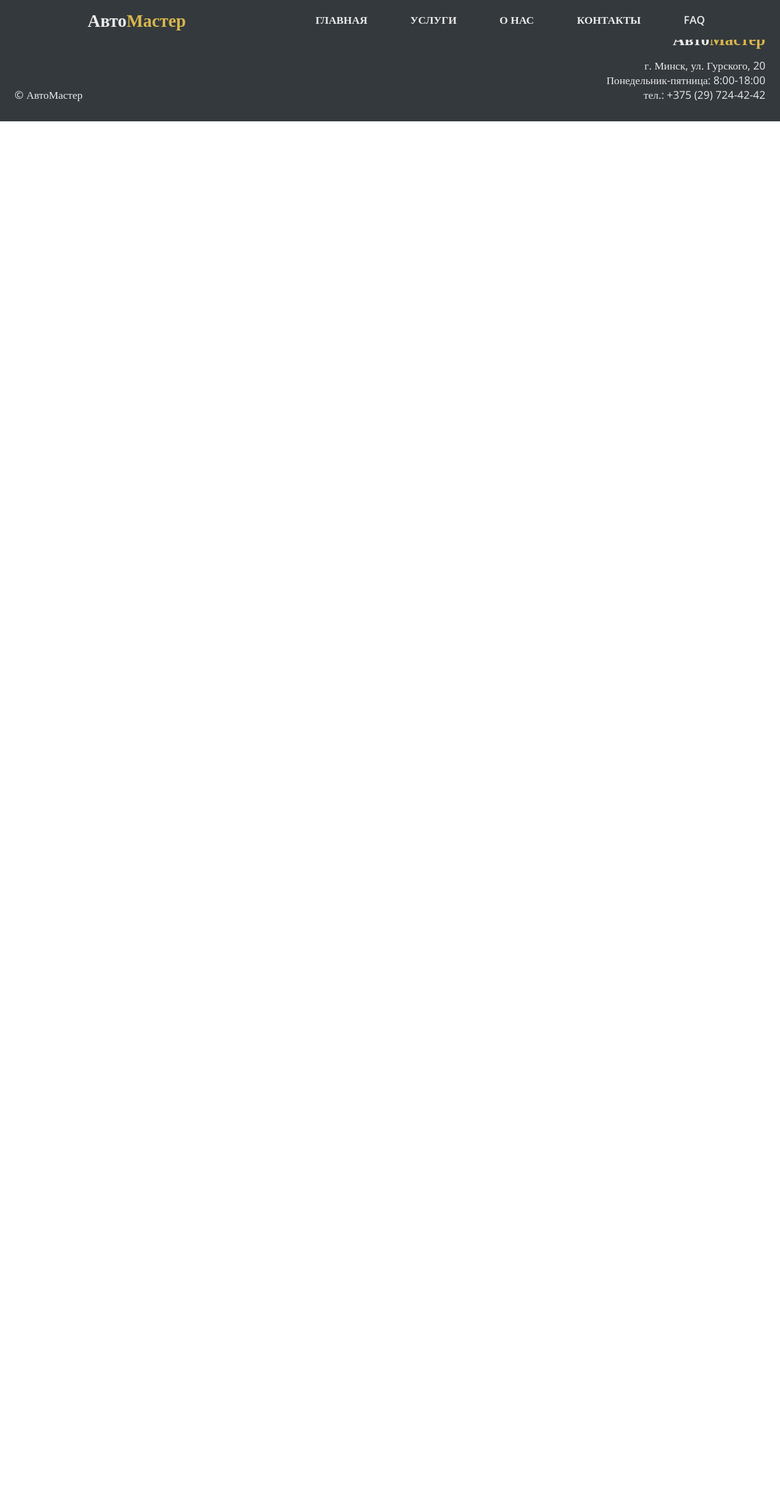
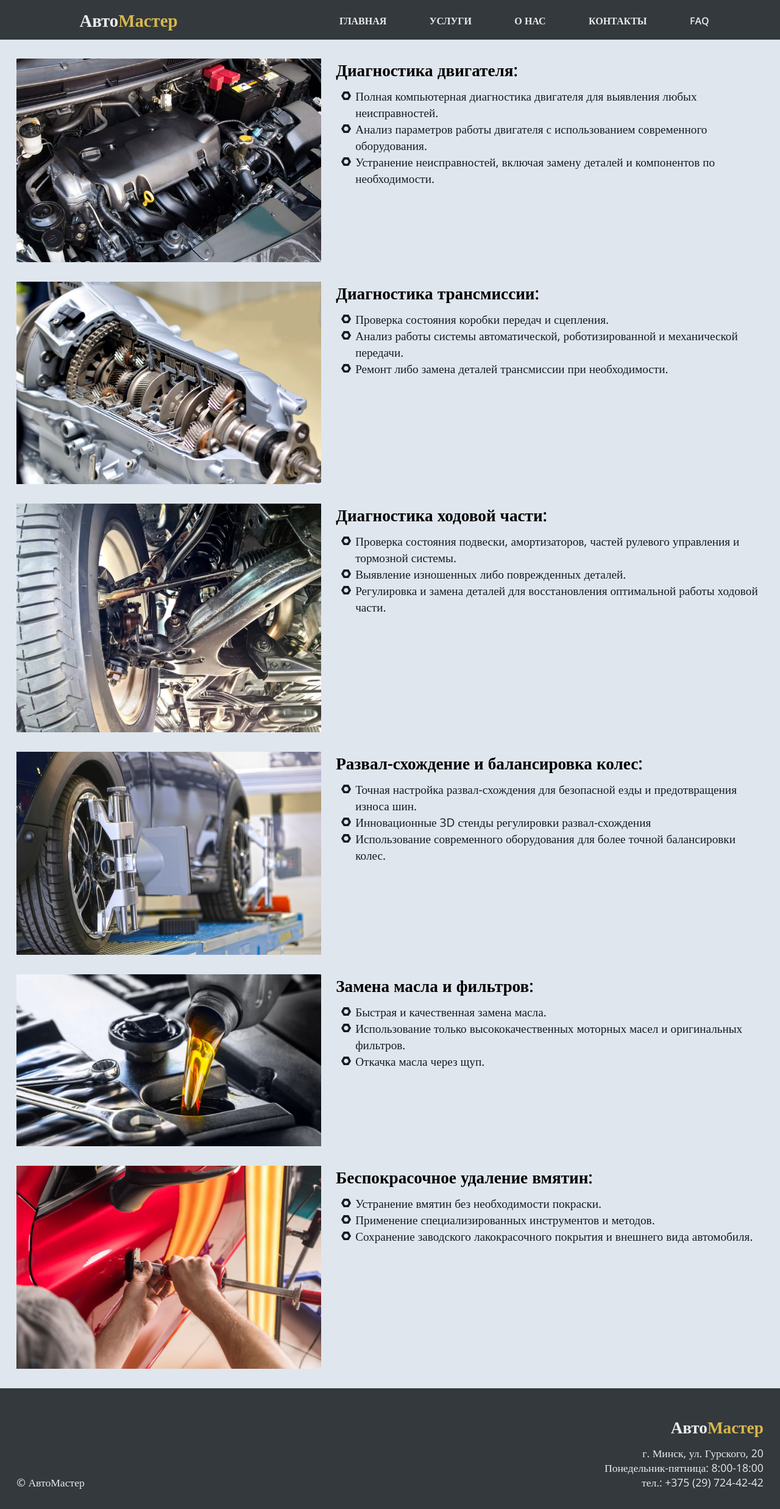
Before and after one commit to diteron/web-tech1, a PHP site: page /services.html in a window 1280 px wide. Shown: the whole page at 61% size. Before the commit the page ends 199 px from the top, so only its background shows below. Run offline with PHP 8.4, Linux system fonts and the light colour scheme; some libraries are stand-ins or nearby versions.

Commit message:
Add 'services' page

```diff
--- a/task1/index.html
+++ b/task1/index.html
@@ -48,7 +48,7 @@
             </div>
             <div class="home-services">
                 <div class="home-services-header">
-                    <h1>Наши услуги:</h1>
+                    <h2>Наши услуги:</h2>
                 </div>
                 <div class="home-services-list">
                     <ul>
--- a/task1/services.html
+++ b/task1/services.html
@@ -29,9 +29,74 @@
             </nav>
         </header>
     </div>
-    <div class="main-container">
+    <div class="services-main-container">
         <main>
-
+            <div class="first-service">
+                <img src="img/engine.jpg" alt="engine">
+                <div class="service-text">
+                    <h2>Диагностика двигателя:</h2>
+                    <ul>
+                        <li>Полная компьютерная диагностика двигателя для выявления любых неисправностей.</li>
+                        <li>Анализ параметров работы двигателя с использованием современного оборудования.</li>
+                        <li>Устранение неисправностей, включая замену деталей и компонентов по необходимости.</li>
+                    </ul>
+                </div>
+            </div>
+            <div class="other-service">
+                <img src="img/transmission.jpg" alt="transmission">
+                <div class="service-text">
+                    <h2>Диагностика трансмиссии:</h2>
+                    <ul>
+                        <li>Проверка состояния коробки передач и сцепления.</li>
+                        <li>Анализ работы системы автоматической, роботизированной и механической передачи.</li>
+                        <li>Ремонт либо замена деталей трансмиссии при необходимости.</li>
+                    </ul>
+                </div>
+            </div>
+            <div class="other-service">
+                <img src="img/suspension.jpg" alt="suspension">
+                <div class="service-text">
+                    <h2>Диагностика ходовой части:</h2>
+                    <ul>
+                        <li>Проверка состояния подвески, амортизаторов, частей рулевого управления и тормозной системы.</li>
+                        <li>Выявление изношенных либо поврежденных деталей.</li>
+                        <li>Регулировка и замена деталей для восстановления оптимальной работы ходовой части.</li>
+                    </ul>
+                </div>
+            </div>
+            <div class="other-service">
+                <img src="img/wheel-alignment.jpg" alt="wheel-alignment">
+                <div class="service-text">
+                    <h2>Развал-схождение и балансировка колес:</h2>
+                    <ul>
+                        <li>Точная настройка развал-схождения для безопасной езды и предотвращения износа шин.</li>
+                        <li>Инновационные 3D стенды регулировки развал-схождения</li>
+                        <li>Использование современного оборудования для более точной балансировки колес.</li>
+                    </ul>
+                </div>
+            </div>
+            <div class="other-service">
+                <img src="img/oil-change.jpg" alt="oil-change">
+                <div class="service-text">
+                    <h2>Замена масла и фильтров:</h2>
+                    <ul>
+                        <li>Быстрая и качественная замена масла.</li>
+                        <li>Использование только высококачественных моторных масел и оригинальных фильтров.</li>
+                        <li>Откачка масла через щуп.</li>
+                    </ul>
+                </div>
+            </div>
+            <div class="other-service">
+                <img src="img/dent-repair.jpg" alt="dent-repair">
+                <div class="service-text">
+                    <h2>Беспокрасочное удаление вмятин:</h2>
+                    <ul>
+                        <li>Устранение вмятин без необходимости покраски.</li>
+                        <li>Применение специализированных инструментов и методов.</li>
+                        <li>Сохранение заводского лакокрасочного покрытия и внешнего вида автомобиля.</li>
+                    </ul>
+                </div>
+            </div>
         </main>
     </div>
     <div class="footer-container">
@@ -40,7 +105,7 @@
                 <p>© АвтоМастер</p>
             </div>
             <div class="company-info">
-                <h1 class="logo">Авто<span style="color: #d8b74c;">Мастер</span></h1>
+                <h2 class="logo">Авто<span style="color: #d8b74c;">Мастер</span></h2>
                 <div class="info">
                     <p>г. Минск, ул. Гурского, 20</p>
                     <p>Понедельник-пятница: 8:00-18:00</p>
--- a/task1/styles.css
+++ b/task1/styles.css
@@ -12,14 +12,42 @@
     --navbar-background-color: #34393d;
     --navbar-text-color: #ebebeb;
     --highlight-color: #685b35;
-    --welcome-text-color: #141b24;
-    --welcome-background-color: #dfe6ee;
+    --standard-text-color: #141b24;
+    --standard-background-color: #dfe6ee;
     --services-background-color: #fcf8d4;
     --container-padding: 0.7rem;
 }
 
+h1 {
+    font-family: 'Open Sans';
+    font-weight: 600;
+    font-size: 2rem;
+    text-align: center;
+    padding-top: 1rem;
+    padding-bottom: 1rem;
+}
+
+h2 {
+    font-family: 'Open Sans';
+    font-weight: 600;
+    font-size: 1.7rem;
+    text-align: left;
+    padding-top: 0.7rem;
+    padding-bottom: 0.7rem;
+}
+
 ul {
     list-style-image: url(img/nut.svg);
+    color: var(--standard-text-color);
+    font-family: 'Open Sans';
+    font-weight: 400;
+    font-size: 1.2rem;
+    text-align: left;
+    margin-left: 2rem;
+}
+
+li::marker {
+    fill: aqua;
 }
 
 .nav-container {
@@ -83,6 +111,7 @@ nav {
 
 nav ul {
     list-style: none;
+    margin-left: 0;
 }
 
 nav li {
@@ -97,7 +126,7 @@ nav a {
     text-decoration: none;
     font-family: 'Open Sans';
     font-weight: 600;
-    font-size: 1.1rem;
+    font-size: 1rem;
     text-transform: uppercase;
     padding: 0.7rem 0.7rem;
     transition: background-color 250ms linear;
@@ -126,27 +155,18 @@ nav a:hover {
     padding-bottom: 2rem;
     padding-left: var(--container-padding);
     padding-right: var(--container-padding);
-    background-color: var(--welcome-background-color);
-    color: var(--welcome-text-color);
+    background-color: var(--standard-background-color);
+    color: var(--standard-text-color);
 }
 
 .welcome-text {
     padding-bottom: 1.5rem;
 }
 
-.welcome h1 {
-    font-family: 'Open Sans';
-    font-weight: 600;
-    font-size: 2rem;
-    text-align: center;
-    padding-top: 1rem;
-    padding-bottom: 1rem;
-}
-
 .welcome p {
     font-family: 'Open Sans';
     font-weight: 400;
-    font-size: 1.5rem;
+    font-size: 1.4rem;
 }
 
 .welcome-images {
@@ -172,29 +192,58 @@ nav a:hover {
     padding-left: var(--container-padding);
     padding-right: var(--container-padding);
     background-color: var(--services-background-color);
-}
-
-.home-services h1 {
-    font-family: 'Open Sans';
-    font-weight: 600;
-    font-size: 1.7rem;
-    text-align: left;
-    padding-top: 0.7rem;
-    padding-bottom: 0.7rem;
-}
-
-.home-services ul {
-    font-family: 'Open Sans';
-    font-weight: 400;
-    font-size: 1.2rem;
-    text-align: left;
-    margin-left: 2rem;
+    color: var(--standard-text-color);
 }
 
 
 /* --------------  Services page  -------------- */
 
+.services-main-container {
+    margin-inline: auto;
+    max-width: var(--page-max-width);
+    min-width: var(--page-min-width);
+}
 
+.services-main-container img {
+    margin-inline: auto;
+    max-width: 500px;
+    max-height: 375px;
+    object-fit: cover;
+    flex-grow: 1;
+    width: 100%;
+}
+
+.services-main-container h2 {
+    padding-top: 0;
+}
+
+.first-service {
+    background-color: var(--standard-background-color);
+    display: flex;
+    padding-top: 6rem;
+    gap: 1.5rem;
+    flex-wrap: wrap;
+    align-items: stretch;
+    padding-left: var(--container-padding);
+    padding-right: var(--container-padding);
+    padding-bottom: 2rem;
+}
+
+.service-text {
+    flex-grow: 1;
+    width: 100%;
+}
+
+.other-service {
+    background-color: var(--standard-background-color);
+    display: flex;
+    gap: 1.5rem;
+    flex-wrap: wrap;
+    align-items: stretch;
+    padding-left: var(--container-padding);
+    padding-right: var(--container-padding);
+    padding-bottom: 2rem;
+}
 
 .footer-container {
     background: var(--navbar-background-color);
@@ -234,6 +283,7 @@ footer .logo {
     font-family: 'Open Sans';
     font-weight: 600;
     font-size: 1.7rem;
+    text-align: right;
 }
 
 footer .company-info {
@@ -248,7 +298,7 @@ footer .company-info {
 
 @media screen and (min-width: 860px) {
     :root {
-        --container-padding: 1.5rem;
+        --container-padding: 1.7rem;
     }
 
     .nav-toggle-hamburger {
@@ -257,7 +307,7 @@ footer .company-info {
 
     header {
         display: grid;
-        grid-template-columns: 1fr auto minmax(44rem, 7fr) 0.5fr;
+        grid-template-columns: 1fr auto minmax(44rem, 8fr) 0.5fr;
     }
 
     .logo {
@@ -278,7 +328,7 @@ footer .company-info {
 
     nav li {
         margin-left: 0;
-        margin-right: 3em;
+        margin-right: 2.5em;
         margin-bottom: 0;
         opacity: 1;
     }
@@ -293,4 +343,12 @@ footer .company-info {
         padding-left: 1.5rem;
         padding-right: 1.5rem;
     }
+
+    .first-service {
+        flex-wrap: nowrap;
+    }
+
+    .other-service {
+        flex-wrap: nowrap;
+    }
 }
```
Also changed, not shown: task1/img/nut.svg.
